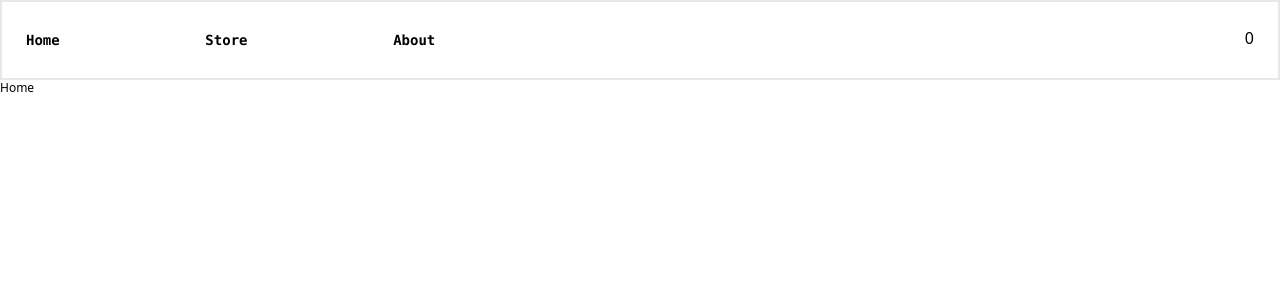
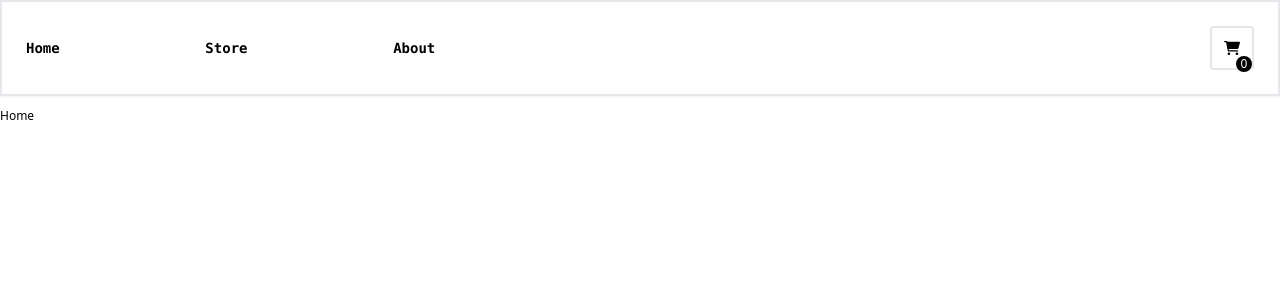
Before and after one commit to AyodejiOmole/shopping-cart, a React (Vite) app: page / in a window 1280 px wide. Shown: the top 300 px of the page. Built offline with nearby package versions, Linux system fonts and the light colour scheme.

Commit message:
completed navbar

```diff
--- a/src/components/Navbar.tsx
+++ b/src/components/Navbar.tsx
@@ -8,8 +8,8 @@ export default function Navbar() {
     // console.log(cartCount);
 
     return (
-        <div className="flex justify-between justify-center text-center align-center flex-col md:flex-row lg:flex-row border-2 border-gray-200 px-3 py-6 sticky lg:p-6">
-            <div className="flex justify-between align-center lg:w-1/3 md:w-1/3 w-full">
+        <div className="flex justify-between justify-center shadow-sm mb-3 text-center align-center flex-col md:flex-row lg:flex-row border-2 border-gray-200 px-3 py-6 sticky lg:p-6">
+            <div className="flex justify-between align-center lg:mt-2 md:mt-2 lg:w-1/3 md:w-1/3 w-full">
                 <Link to="/">
                     <p className={linkStyle}>Home</p>
                 </Link>
@@ -24,7 +24,21 @@ export default function Navbar() {
 
             </div>
 
-            <p className="mt-4 md:mt-0 lg:mt-0">{cartCount}</p>
+            <div className="relative border-2 group p-3 border-black-200 rounded mx-auto lg:mx-0 md:mx-0">
+                <svg
+                    xmlns="http://www.w3.org/2000/svg"
+                    viewBox="0 0 576 512"
+                    fill="currentColor"
+                    className="w-4 h-4 group-hover:fill-blue-500"
+                >
+                    <path d="M96 0C107.5 0 117.4 8.19 119.6 19.51L121.1 32H541.8C562.1 32 578.3 52.25 572.6 72.66L518.6 264.7C514.7 278.5 502.1 288 487.8 288H170.7L179.9 336H488C501.3 336 512 346.7 512 360C512 373.3 501.3 384 488 384H159.1C148.5 384 138.6 375.8 136.4 364.5L76.14 48H24C10.75 48 0 37.25 0 24C0 10.75 10.75 0 24 0H96zM128 464C128 437.5 149.5 416 176 416C202.5 416 224 437.5 224 464C224 490.5 202.5 512 176 512C149.5 512 128 490.5 128 464zM512 464C512 490.5 490.5 512 464 512C437.5 512 416 490.5 416 464C416 437.5 437.5 416 464 416C490.5 416 512 437.5 512 464z" />
+                </svg>
+
+                <div className="bg-black absolute bottom-0 top-7 left-6 w-4 h-4 rounded-xl flex justify-center align-center">
+                    <p className="text-xs text-white">{cartCount}</p>
+                </div>
+            </div>
+
         </div>
     )
 }
```
